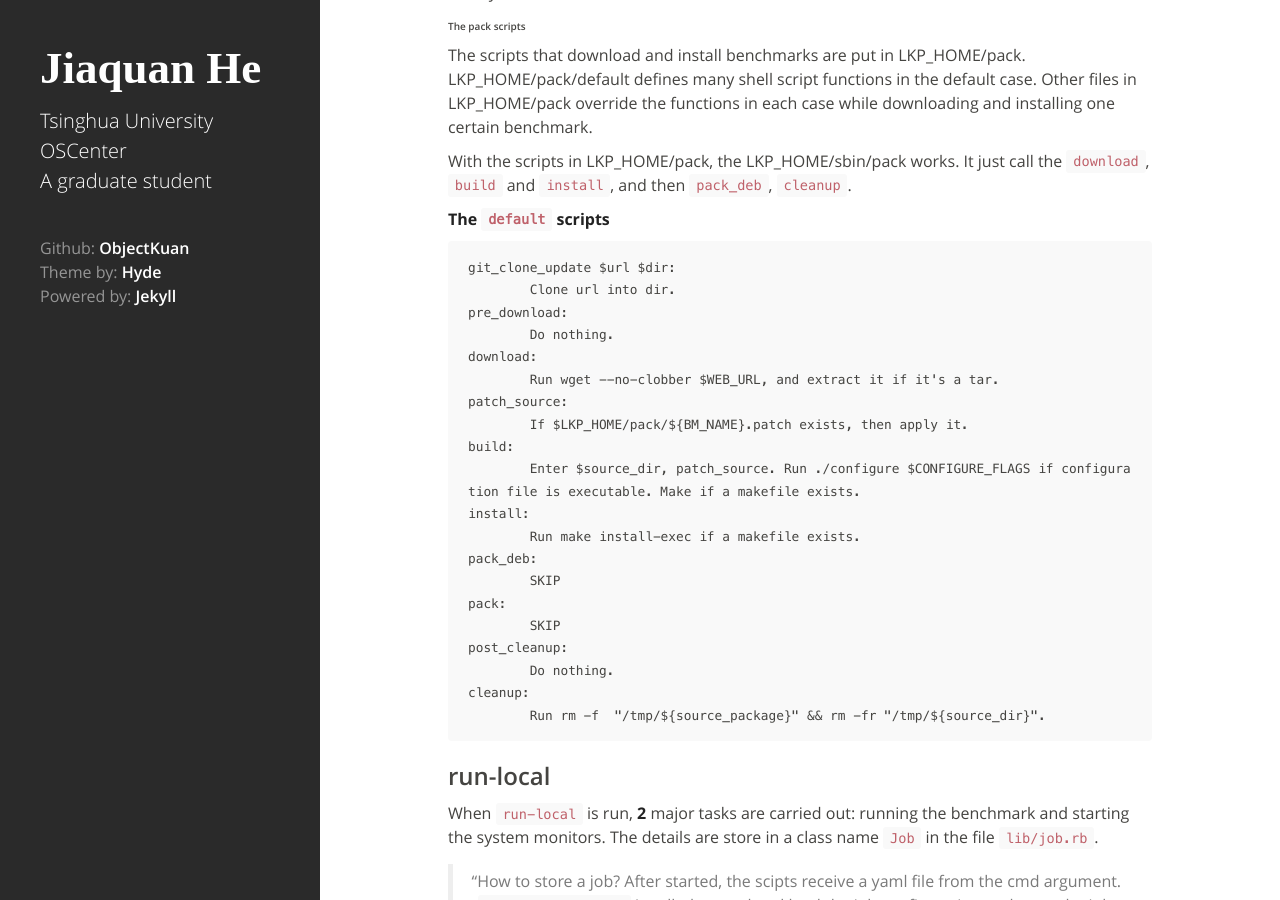
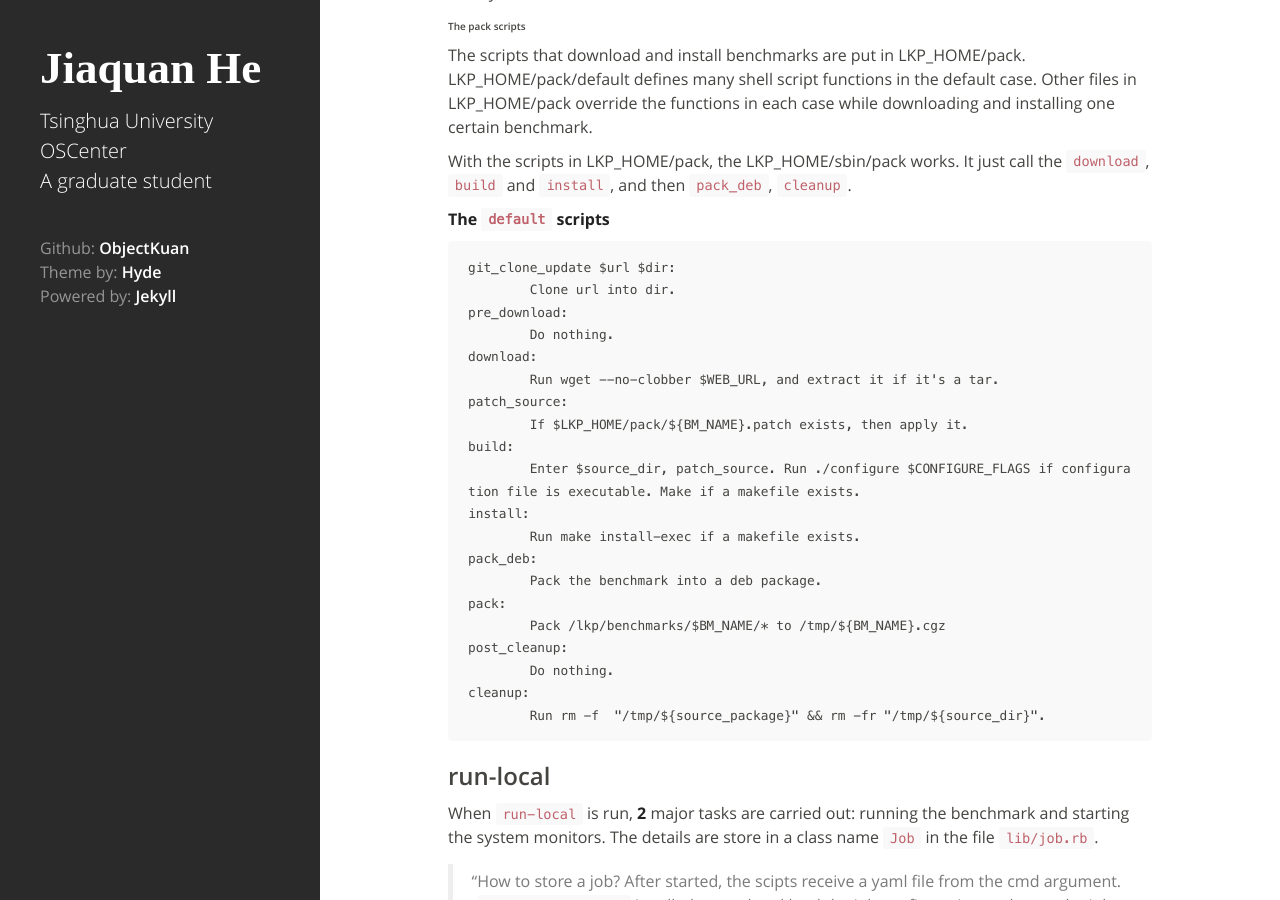
Before and after one commit to objectkuan/objectkuan.github.io, a Jekyll site: the page built from _posts/2014-10-30-lkp-tests-notes.md, in a window 1280 px wide and 900 px high, scrolled down 1244 px. Built offline with Jekyll 4.4.1, drawn with Linux system fonts in a browser that asks for light colours; some web fonts are replaced; Markdown is read by kramdown in place of the engine named in the settings.

Commit message:
Update _posts/2014-10-30-lkp-tests-notes.md. Add unfinished pack/default comment

```diff
--- a/_posts/2014-10-30-lkp-tests-notes.md
+++ b/_posts/2014-10-30-lkp-tests-notes.md
@@ -73,9 +73,9 @@ build:
 install:
 	Run make install-exec if a makefile exists.
 pack_deb:
-	SKIP
+	Pack the benchmark into a deb package.
 pack:
-	SKIP
+	Pack /lkp/benchmarks/$BM_NAME/* to /tmp/${BM_NAME}.cgz
 post_cleanup:
 	Do nothing.
 cleanup:
```
